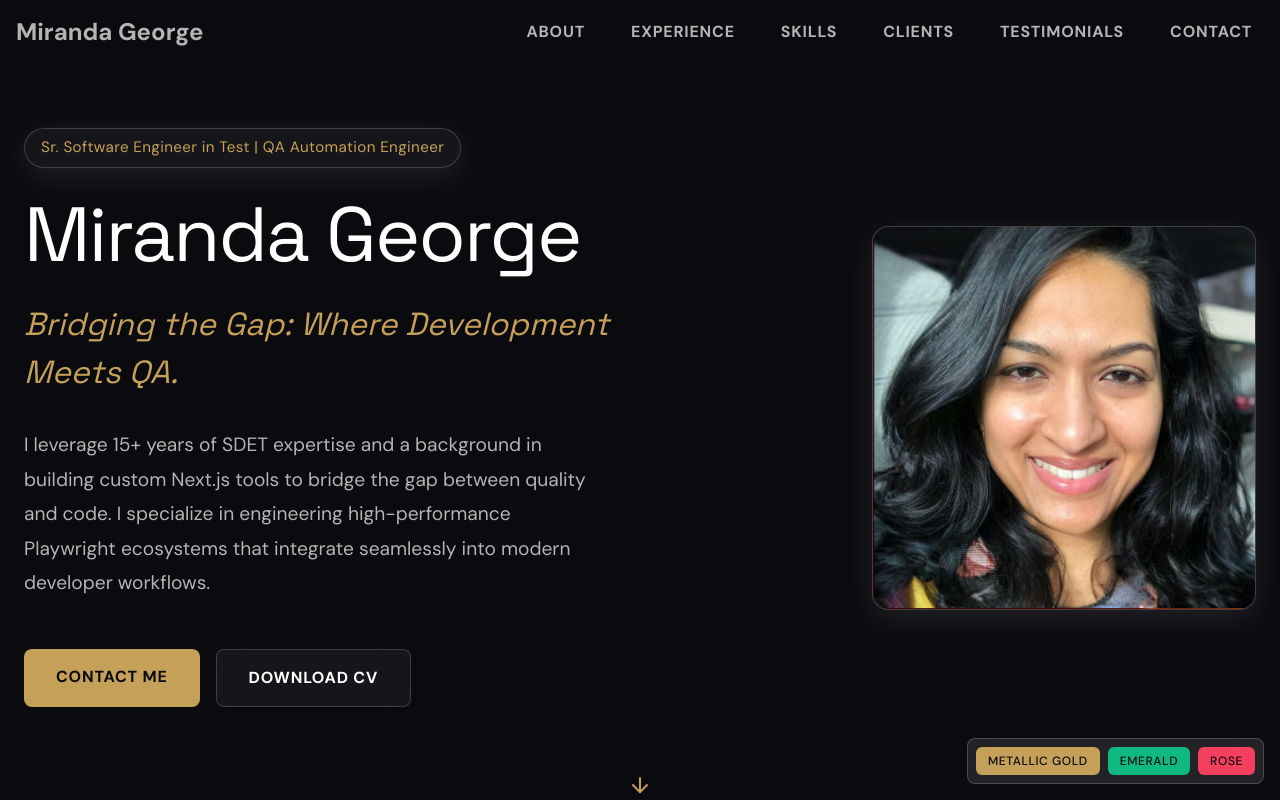
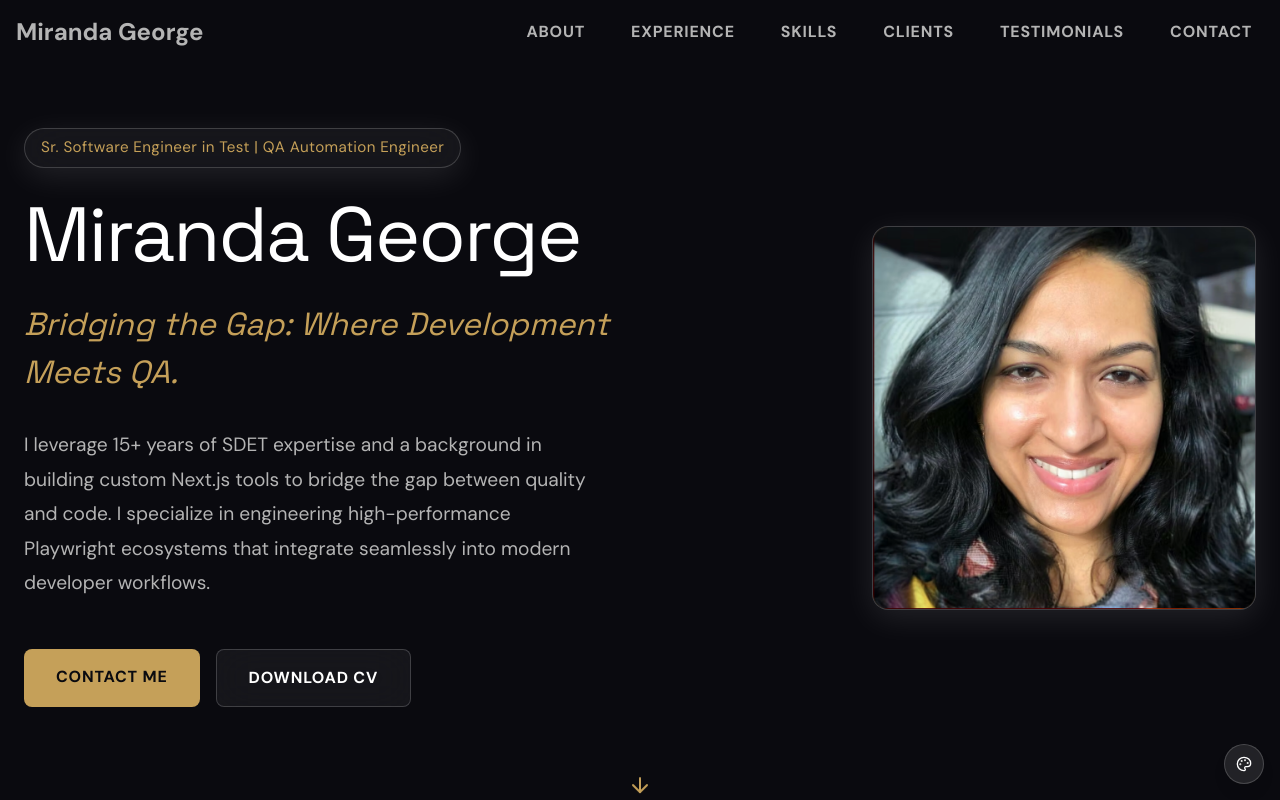
Before and after one commit to miranda-gv/my-portfolio, a Next.js app: page / in a window 1280 px wide. Shown: the top 800 px of the page. Built offline with nearby package versions, Linux system fonts and the light colour scheme.

Commit message:
feat: enhance ThemeSwitcher with animation and improve theme color definitions

```diff
--- a/src/components/ThemeSwitcher.tsx
+++ b/src/components/ThemeSwitcher.tsx
@@ -1,48 +1,48 @@
 "use client";
 
+import { useState } from "react";
+import { Palette } from "lucide-react";
+import { motion, AnimatePresence } from "framer-motion";
 import { themes, type ThemeName } from "@/config/themes";
 
-/**
- * Theme Switcher - Client Component (Development Only)
- *
- * Allows switching between themes at runtime.
- * Only renders in development mode.
- *
- * @returns Theme selection buttons or null in production
- */
+const themeVarEntries = (themeName: ThemeName) => {
+  const t = themes[themeName];
+  return {
+    "--theme-background": t.colors.background,
+    "--theme-foreground": t.colors.foreground,
+    "--theme-primary": t.colors.primary,
+    "--theme-primary-foreground": t.colors.primaryForeground,
+    "--theme-primary-glow": t.colors.primaryGlow,
+    "--theme-secondary": t.colors.secondary,
+    "--theme-secondary-foreground": t.colors.secondaryForeground,
+    "--theme-accent": t.colors.accent,
+    "--theme-accent-foreground": t.colors.accentForeground,
+    "--theme-muted": t.colors.muted,
+    "--theme-muted-foreground": t.colors.mutedForeground,
+    "--theme-card": t.colors.card,
+    "--theme-card-foreground": t.colors.cardForeground,
+    "--theme-popover": t.colors.popover,
+    "--theme-popover-foreground": t.colors.popoverForeground,
+    "--theme-glass-bg": t.colors.glassBg,
+    "--theme-glass-bg-strong": t.colors.glassBgStrong,
+    "--theme-glass-border": t.colors.glassBorder,
+    "--theme-border": t.colors.border,
+    "--theme-input": t.colors.input,
+    "--theme-destructive": t.colors.destructive,
+    "--theme-destructive-foreground": t.colors.destructiveForeground,
+    "--theme-font-heading": t.fonts.heading,
+    "--theme-font-sans": t.fonts.sans,
+    "--theme-font-mono": t.fonts.mono,
+  } as React.CSSProperties;
+};
+
 export default function ThemeSwitcher() {
-  /** Applies selected theme by setting CSS variables on <html> */
+  const [isExpanded, setIsExpanded] = useState(false);
+
   const applyTheme = (themeName: ThemeName) => {
-    const theme = themes[themeName];
+    const vars = themeVarEntries(themeName);
     const root = document.documentElement;
-
-    Object.entries({
-      "--theme-background": theme.colors.background,
-      "--theme-foreground": theme.colors.foreground,
-      "--theme-primary": theme.colors.primary,
-      "--theme-primary-foreground": theme.colors.primaryForeground,
-      "--theme-primary-glow": theme.colors.primaryGlow,
-      "--theme-secondary": theme.colors.secondary,
-      "--theme-secondary-foreground": theme.colors.secondaryForeground,
-      "--theme-accent": theme.colors.accent,
-      "--theme-accent-foreground": theme.colors.accentForeground,
-      "--theme-muted": theme.colors.muted,
-      "--theme-muted-foreground": theme.colors.mutedForeground,
-      "--theme-card": theme.colors.card,
-      "--theme-card-foreground": theme.colors.cardForeground,
-      "--theme-popover": theme.colors.popover,
-      "--theme-popover-foreground": theme.colors.popoverForeground,
-      "--theme-glass-bg": theme.colors.glassBg,
-      "--theme-glass-bg-strong": theme.colors.glassBgStrong,
-      "--theme-glass-border": theme.colors.glassBorder,
-      "--theme-border": theme.colors.border,
-      "--theme-input": theme.colors.input,
-      "--theme-destructive": theme.colors.destructive,
-      "--theme-destructive-foreground": theme.colors.destructiveForeground,
-      "--theme-font-heading": theme.fonts.heading,
-      "--theme-font-sans": theme.fonts.sans,
-      "--theme-font-mono": theme.fonts.mono,
-    }).forEach(([prop, value]) => {
+    Object.entries(vars).forEach(([prop, value]) => {
       root.style.setProperty(prop, value);
     });
   };
@@ -50,12 +50,25 @@ export default function ThemeSwitcher() {
   if (process.env.NODE_ENV === "production") return null;
 
   return (
-    <div className="fixed bottom-4 right-4 z-50 flex gap-2 p-2 rounded-lg glass-strong">
+    <div
+      className="fixed bottom-4 right-4 z-50"
+      onMouseEnter={() => setIsExpanded(true)}
+      onMouseLeave={() => setIsExpanded(false)}
+    >
+      <AnimatePresence>
+        {isExpanded && (
+          <motion.div
+            initial={{ opacity: 0, y: 10, scale: 0.95 }}
+            animate={{ opacity: 1, y: 0, scale: 1 }}
+            exit={{ opacity: 0, y: 10, scale: 0.95 }}
+            transition={{ duration: 0.15, ease: "easeOut" }}
+            className="absolute bottom-14 right-0 flex gap-2 p-2 rounded-lg glass-strong"
+          >
             {(Object.keys(themes) as ThemeName[]).map((key) => (
               <button
                 key={key}
                 onClick={() => applyTheme(key)}
-          className="px-3 py-1.5 rounded-md text-xs font-medium uppercase tracking-wider transition-colors hover:scale-105"
+                className="px-3 py-1.5 rounded-md text-xs font-medium uppercase tracking-wider transition-transform hover:scale-105"
                 style={{
                   backgroundColor: themes[key].colors.primary,
                   color: themes[key].colors.primaryForeground,
@@ -65,6 +78,18 @@ export default function ThemeSwitcher() {
                 {themes[key].name}
               </button>
             ))}
+          </motion.div>
+        )}
+      </AnimatePresence>
+
+      <motion.button
+        whileHover={{ scale: 1.05 }}
+        whileTap={{ scale: 0.95 }}
+        className="w-10 h-10 rounded-full glass-strong flex items-center justify-center shadow-lg"
+        aria-label="Switch theme"
+      >
+        <Palette size={16} />
+      </motion.button>
     </div>
   );
 }
--- a/src/config/themes.ts
+++ b/src/config/themes.ts
@@ -50,7 +50,7 @@ interface ThemeDefinition {
 
 export const themes: Record<ThemeName, ThemeDefinition> = {
   gold: {
-    name: "Metallic Gold",
+    name: "Gold",
     colors: {
       background: "#0a0a0f",
       foreground: "#ffffff",
@@ -120,12 +120,12 @@ export const themes: Record<ThemeName, ThemeDefinition> = {
     colors: {
       background: "#0f0a0f",
       foreground: "#ffffff",
-      primary: "#f43f5e",
+      primary: "#B76E79",
       primaryForeground: "#0f0a0f",
-      primaryGlow: "244, 63, 94",
-      secondary: "#e11d48",
-      secondaryForeground: "#ffffff",
-      accent: "#f43f5e",
+      primaryGlow: "183, 110, 121",
+      secondary: "#E8B4A2",
+      secondaryForeground: "#0f0a0f",
+      accent: "#B76E79",
       accentForeground: "#0f0a0f",
       muted: "rgba(255, 255, 255, 0.05)",
       mutedForeground: "#b4b4b4",
```
Lines whose indentation alone changed are shown as unchanged.
